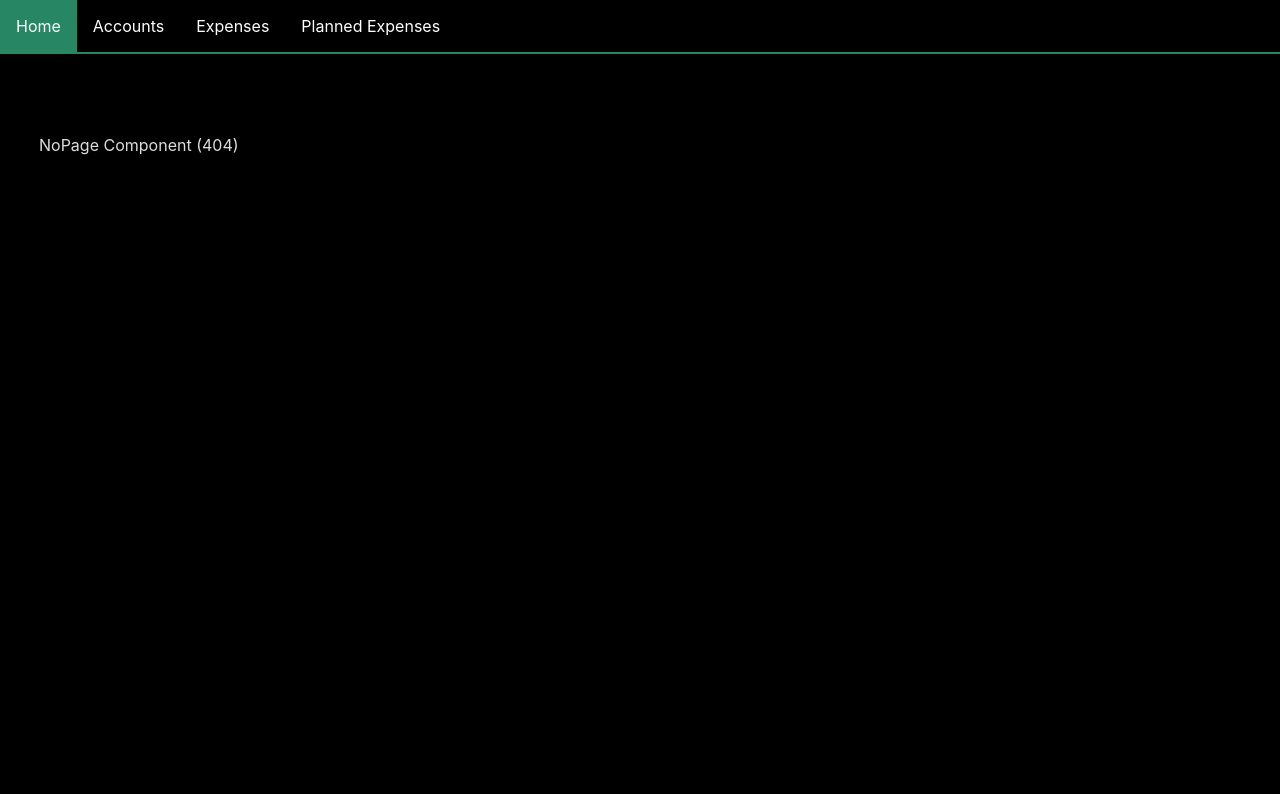
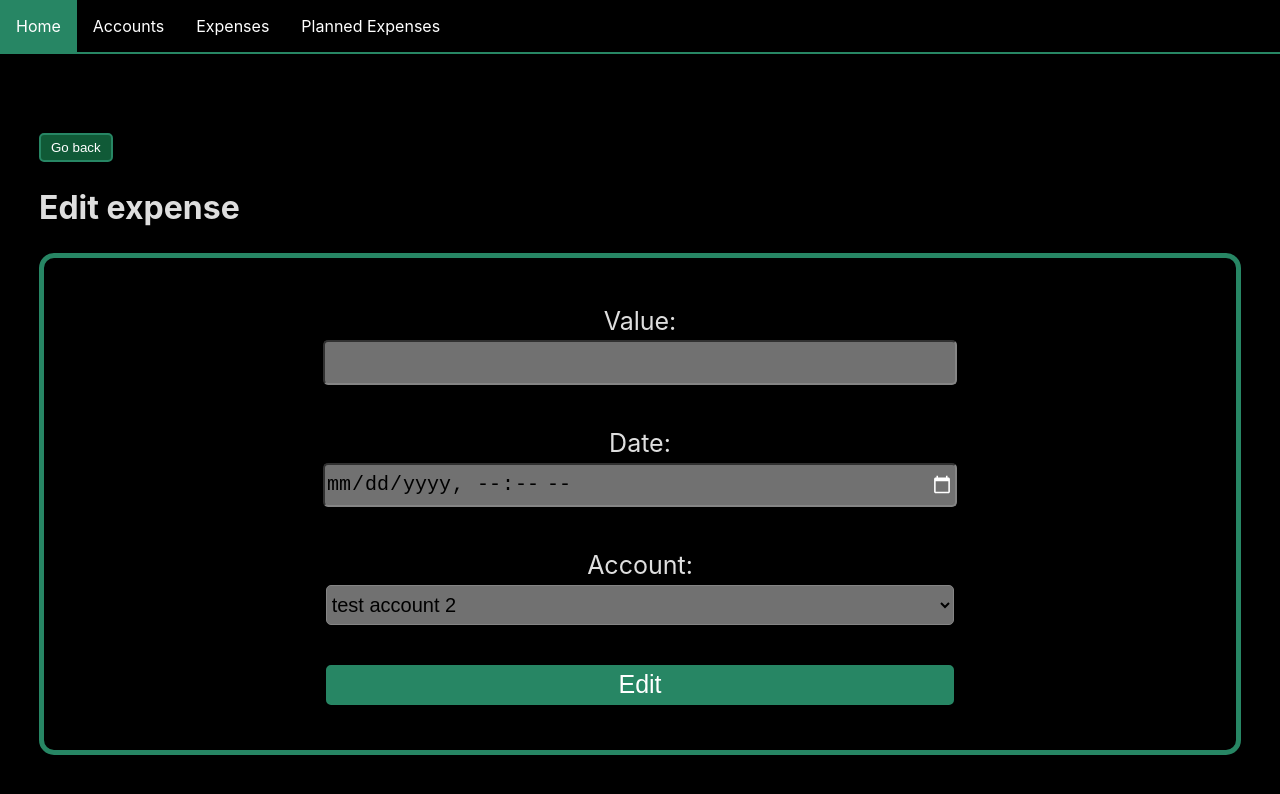
Before and after one commit to ioscrum-fapp/fapp, a React (Vite) app in the folder fapp/: page /expenses/1/edit in a window 1280 px wide. Before the commit this address had no page. Shown: the top 794 px of the page. Built offline with nearby package versions, Linux system fonts and the light colour scheme; data requests are answered from the project's data file.

Commit message:
edditing expense backend, button, simple view

```diff
--- a/fapp/src/App.jsx
+++ b/fapp/src/App.jsx
@@ -24,6 +24,7 @@ function App() {
             <Route path="/accounts/add" element={<CreateAccount />} />
             <Route path="/expenses" element={<Expenses />} />
             <Route path="/expenses/:id" element={<Expense />} />
+            <Route path="/expenses/:id/edit" element={<CreateExpense />} />
             <Route path="/expenses/add" element={<CreateExpense />} />
             <Route path="/planned" element={<PlannedExpenses />} />
             <Route path="*" element={<NoPage />} />
--- a/fapp/src/backend/expenseLogic.jsx
+++ b/fapp/src/backend/expenseLogic.jsx
@@ -31,6 +31,33 @@ export function CreateNewExpense(
   });
 }
 
+export function EditExpense(
+    navigate,
+    userId,
+    value,
+    date,
+    tags,
+    accountId,
+    expenseId
+) {
+  const expense = {
+    id: expenseId,
+    user_id: userId,
+    value,
+    date: moment(date).toISOString(),
+    tags,
+    accountId,
+  };
+
+  fetch(BACKEND_URL + expenseId, {
+    method: "PUT",
+    headers: { "Content-Type": "application/json" },
+    body: JSON.stringify(expense),
+  }).then(() => {
+    navigate(expensesRoute + expenseId);
+  });
+}
+
 export async function DeleteExpense(expenseId) {
   return fetch(BACKEND_URL + expenseId, {
     method: "DELETE",
--- a/fapp/src/pages/CreateExpense/CreateExpense.jsx
+++ b/fapp/src/pages/CreateExpense/CreateExpense.jsx
@@ -1,6 +1,6 @@
 import React, { useEffect, useState } from "react";
-import { useNavigate, Link } from "react-router-dom";
-import { CreateNewExpense } from "../../backend/expenseLogic";
+import {useNavigate, Link, useParams} from "react-router-dom";
+import {CreateNewExpense, EditExpense} from "../../backend/expenseLogic";
 import useFetch from "../../hooks/useFetch";
 import "./CreateExpense.css";
 
@@ -8,6 +8,8 @@ const userId = 1;
 const url = "http://localhost:3030/accounts?user_id=";
 
 export default function CreateExpense() {
+  const {id} = useParams();
+
   const [value, setValue] = useState("");
   const [date, setDate] = useState("");
   const [selectedAccount, setSelectedAccount] = useState(undefined);
@@ -23,6 +25,10 @@ export default function CreateExpense() {
   const handleSubmit = (e) => {
     e.preventDefault();
     //tags are temporary an empty list TODO change that
+
+    if (id)
+      EditExpense(navigate, userId, value, date, [], selectedAccount, id);
+    else
       CreateNewExpense(navigate, userId, value, date, [], selectedAccount);
   };
 
@@ -35,13 +41,13 @@ export default function CreateExpense() {
 
   return (
       <>
-      <Link to="/expenses/">
+        <Link to={id ? `/expenses/${id}` : "/expenses"}>
           <button type="button" className="Button">
             Go back
           </button>
         </Link>
         <div className="CreateExpense">
-        <h1> Add new expense </h1>
+          <h1> {id ? "Edit expense" : "Add new expense"} </h1>
           <form onSubmit={handleSubmit} className="AddingForm">
             <div className="formControl">
               <label> Value: </label>
@@ -78,8 +84,7 @@ export default function CreateExpense() {
             </div>
             <div className="formControl">
               <button type="submit" className="submitButton">
-              {" "}
-              Create{" "}
+                {id ? "Edit" : "Create"}
               </button>
             </div>
           </form>
--- a/fapp/src/pages/Expense/Expense.jsx
+++ b/fapp/src/pages/Expense/Expense.jsx
@@ -16,6 +16,10 @@ export default function Expense() {
   const handleClick = async () => {
     await DeleteExpense(id);
     navigate("/expenses");
+  };
+
+  const handleClickEdit = async () => {
+    navigate(`/expenses/${id}/edit`);
   };
 
   return (
@@ -38,11 +42,12 @@ export default function Expense() {
         )}
         {json && <h2>Date: {json.date}</h2>}
         {json && <p>Tags: {json.tags.join(", ")}</p>}
-        {json && (
-          <button className="Button" type="button" onClick={handleClick}>
+        <button className="Button" type="button" onClick={handleClickEdit}>
+            Edit
+        </button>
+        <button className="Button" type="button" onClick={handleClick}>
             Remove
-          </button>
-        )}
+        </button>
       </div>
     </>
   );
```
Lines whose indentation alone changed are shown as unchanged.
